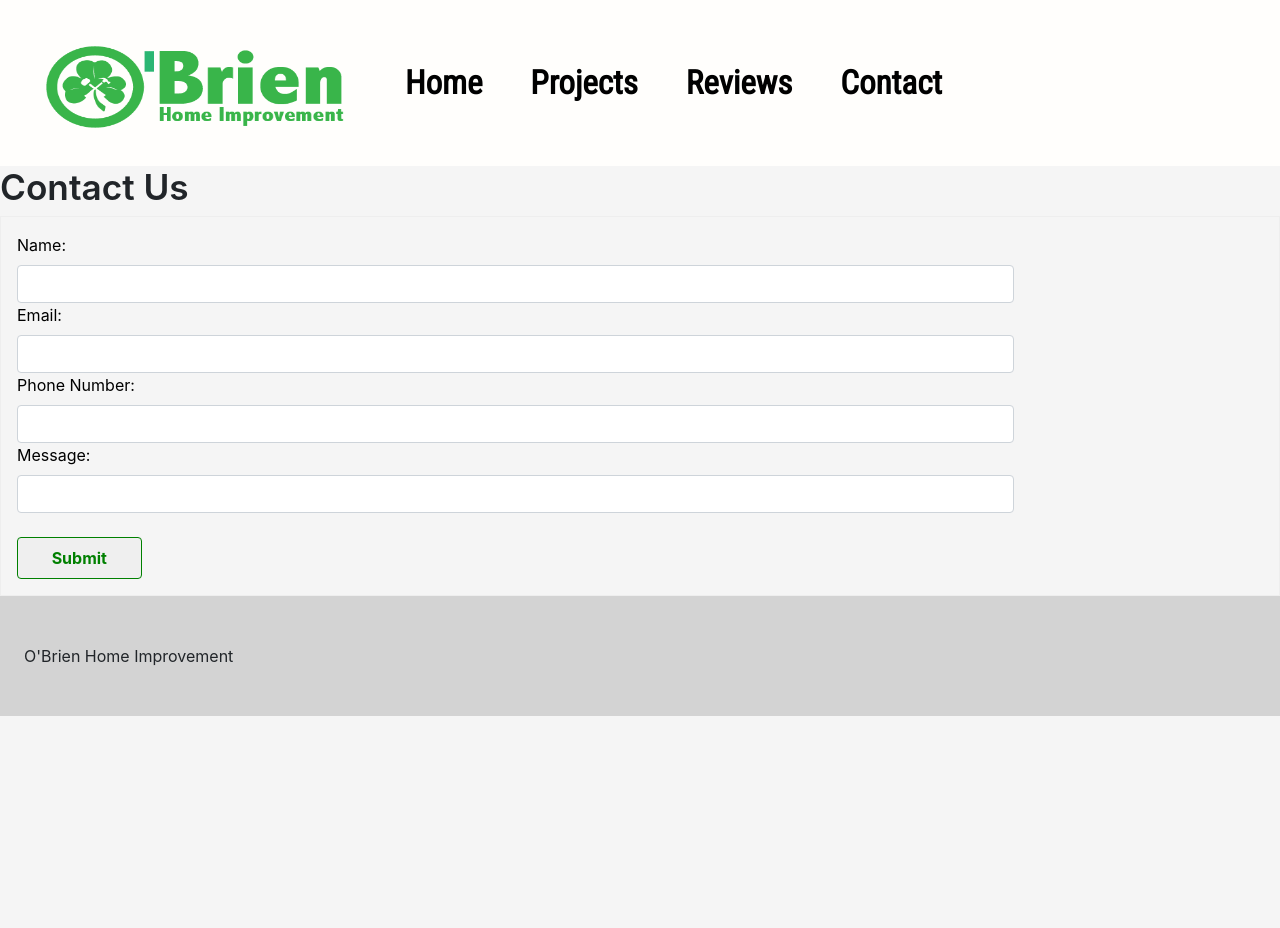
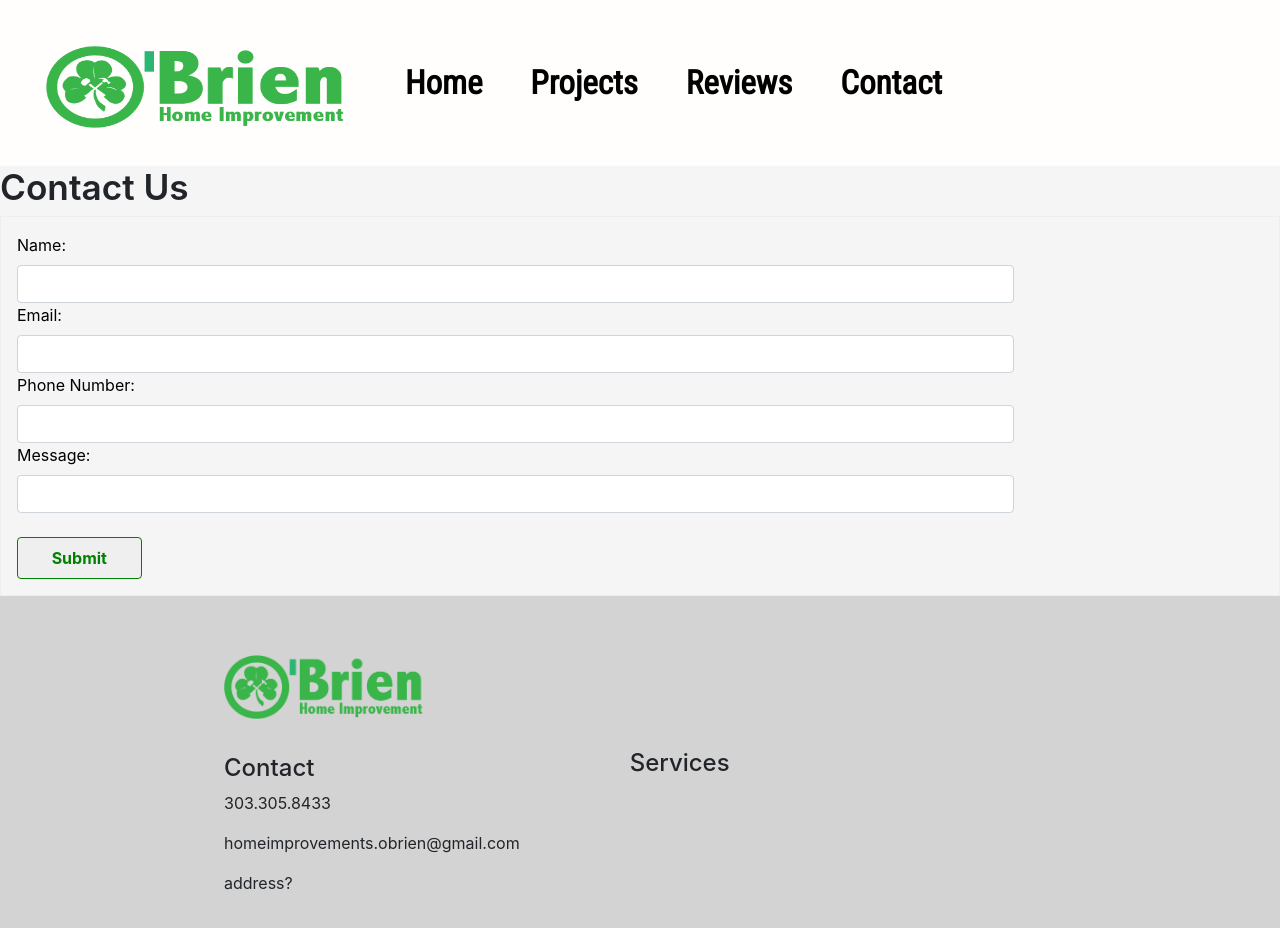
Before and after one commit to dakuglin/obrien-home-improvement, a React (Create React App) app: page /obrien-home-improvement/contact in a window 1280 px wide. Shown: the top 928 px of the page. Before the commit the page ends 800 px from the top, so only its background shows below. Built offline with nearby package versions, Linux system fonts and the light colour scheme; no server answers.

Commit message:
worked on footer

```diff
--- a/src/components/Footer.tsx
+++ b/src/components/Footer.tsx
@@ -1,7 +1,10 @@
 import React, { FC } from "react";
+import { Navbar, Container, Row, Col } from "react-bootstrap";
+import LOGO from "../images/logo.png";
 import {
   FooterContainer,
-  FooterWrapper
+  FooterWrapper,
+  Contact
 } from "../styles/Footer";
 
 
@@ -10,7 +13,26 @@ export const Footer: FC = () => {
     <>
     <FooterContainer>
       <FooterWrapper>
-        <span>O'Brien Home Improvement</span>
+        <Row>
+          <Col>
+            <Navbar.Brand href="/obrien-home-improvement"> {/* company logo and brand */}
+              <img
+                className="company-logo"
+                src={LOGO}
+                alt="O'Brien Home Improvement"
+              />
+            </Navbar.Brand>
+            <Contact>
+              <h4>Contact</h4>
+              <p> 303.305.8433</p>
+              <p>homeimprovements.obrien@gmail.com</p>
+              <p>address?</p>
+            </Contact>
+          </Col>
+          <Col>
+            <h4 className="services">Services</h4>
+          </Col>
+        </Row>
       </FooterWrapper>
     </FooterContainer>
     </>
--- a/src/styles/Footer.ts
+++ b/src/styles/Footer.ts
@@ -13,4 +13,22 @@ export const FooterWrapper = styled.div `
   display: flex;
   max-width: 100%;
   margin: 0 auto;
+
+   //styling logo
+   img.company-logo {
+    width: 200px;
+    height: 70px;
+    margin-left: 200px;
+  }
+
+  .services{
+    margin-top: 105px;
+    margin-left: 80px;
+  }
 `;
+
+export const Contact = styled.div`
+  margin-left: 200px;
+  padding-top: 30px;
+
+`;
--- a/src/styles/Global.ts
+++ b/src/styles/Global.ts
@@ -3,7 +3,7 @@ import { createGlobalStyle } from "styled-components";
 export const GlobalStyle = createGlobalStyle`
   body {
     background-color: whitesmoke;
-    /* background-image: url("https://images.pexels.com/photos/164005/pexels-photo-164005.jpeg?auto=compress&cs=tinysrgb&dpr=2&h=750&w=1260");
+    /* background-image: url("https://images.pexels.com/photos/164005/pexels-photo-164005.jpeg?auto=compress&cs=tinysrgb&dpr=2&h=750&w=1260");  */
   }
 
   /* body::after {
```
Also changed, not shown: 1 other file (tests, documents, lock files or other folders).
